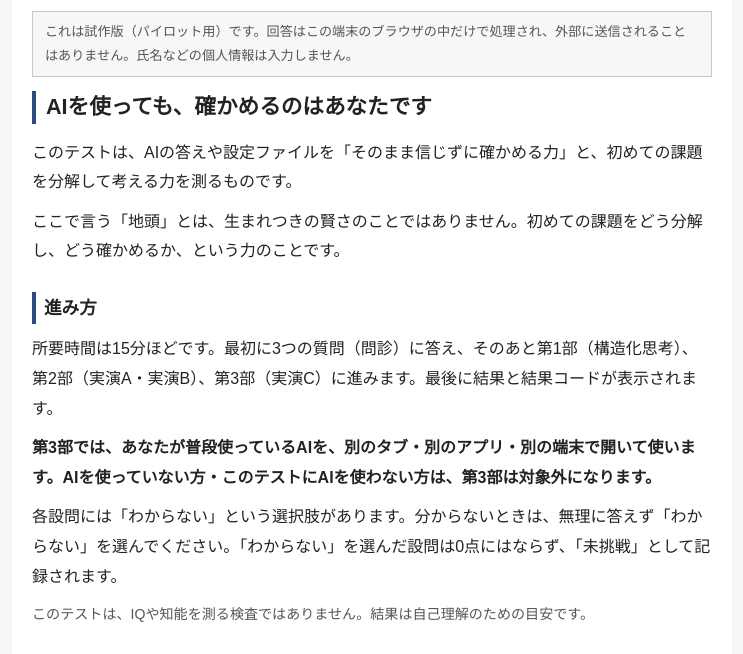
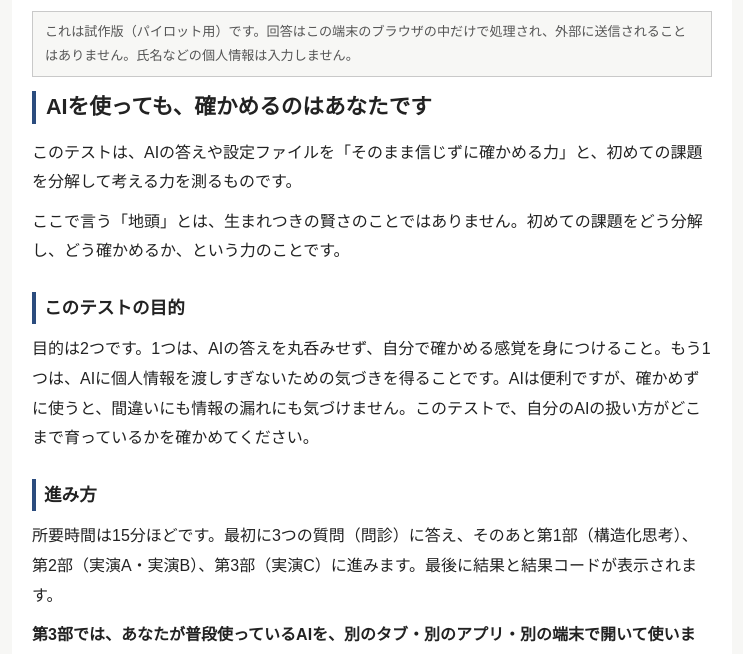
Before and after one commit to ritukal/ritukal.github.io, a plain HTML site: page index.html in a window 1280 px wide. Shown: the part 107-761 px from the top of the page, without its empty margins (268-1011 px from the left). Drawn offline with Linux system fonts and the light colour scheme.

Commit message:
トップに目的を追加

```diff
--- a/index.html
+++ b/index.html
@@ -160,6 +160,8 @@
   <h1>AIを使っても、確かめるのはあなたです</h1>
   <p>このテストは、AIの答えや設定ファイルを「そのまま信じずに確かめる力」と、初めての課題を分解して考える力を測るものです。</p>
   <p>ここで言う「地頭」とは、生まれつきの賢さのことではありません。初めての課題をどう分解し、どう確かめるか、という力のことです。</p>
+  <h2>このテストの目的</h2>
+  <p>目的は2つです。1つは、AIの答えを丸呑みせず、自分で確かめる感覚を身につけること。もう1つは、AIに個人情報を渡しすぎないための気づきを得ることです。AIは便利ですが、確かめずに使うと、間違いにも情報の漏れにも気づけません。このテストで、自分のAIの扱い方がどこまで育っているかを確かめてください。</p>
   <h2>進み方</h2>
   <p>所要時間は15分ほどです。最初に3つの質問（問診）に答え、そのあと第1部（構造化思考）、第2部（実演A・実演B）、第3部（実演C）に進みます。最後に結果と結果コードが表示されます。</p>
   <p><strong>第3部では、あなたが普段使っているAIを、別のタブ・別のアプリ・別の端末で開いて使います。AIを使っていない方・このテストにAIを使わない方は、第3部は対象外になります。</strong></p>
```
